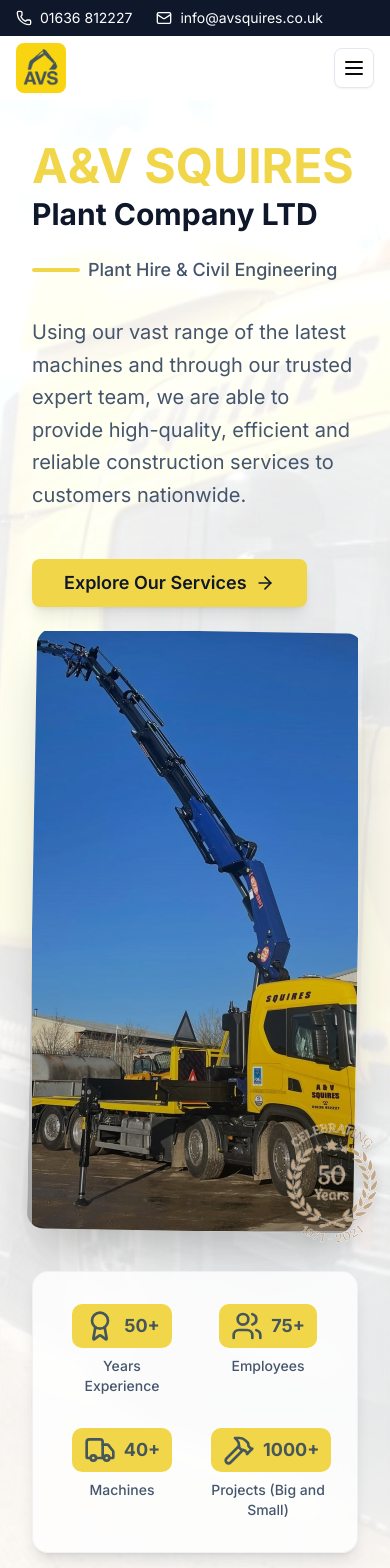
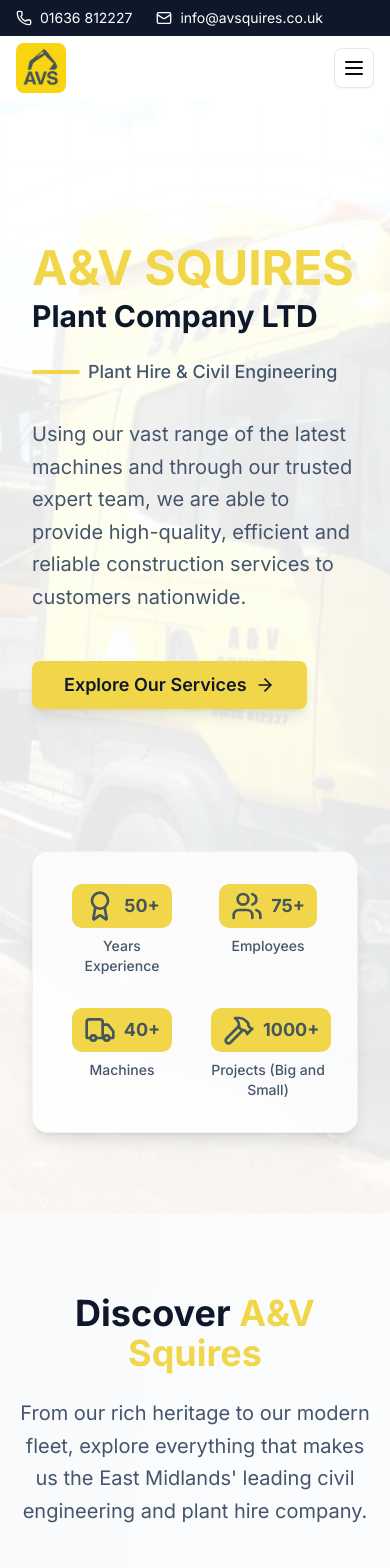
Before and after one commit to mattduff36/avs, a Next.js app: page / in a window 390 px wide. Shown: the top 1568 px of the page. Built offline with nearby package versions, Linux system fonts and the light colour scheme.

Commit message:
Hide hero slideshow on mobile devices for cleaner mobile experience

```diff
--- a/src/components/sections/HeroSection.tsx
+++ b/src/components/sections/HeroSection.tsx
@@ -54,7 +54,7 @@
 
                            <div className="relative z-10 container mx-auto px-8 md:px-16 pt-10 pb-20">
           <div className="grid grid-cols-1 lg:grid-cols-[2fr_auto_3fr] items-center min-h-[80vh] max-w-7xl mx-auto gap-6 lg:gap-8">
-           <div className="lg:col-start-1">
+           <div className="lg:col-start-1 lg:col-span-1 col-span-full">
 
           {/* Left Column - Content */}
           <motion.div
@@ -122,7 +122,7 @@
             initial={{ opacity: 0, x: 50 }}
             animate={{ opacity: 1, x: 0 }}
             transition={{ duration: 0.8, delay: 0.4 }}
-            className="relative lg:col-start-3"
+            className="relative lg:col-start-3 hidden lg:block"
           >
             {/* Main Image - Slideshow */}
             <div className="relative group">
```
